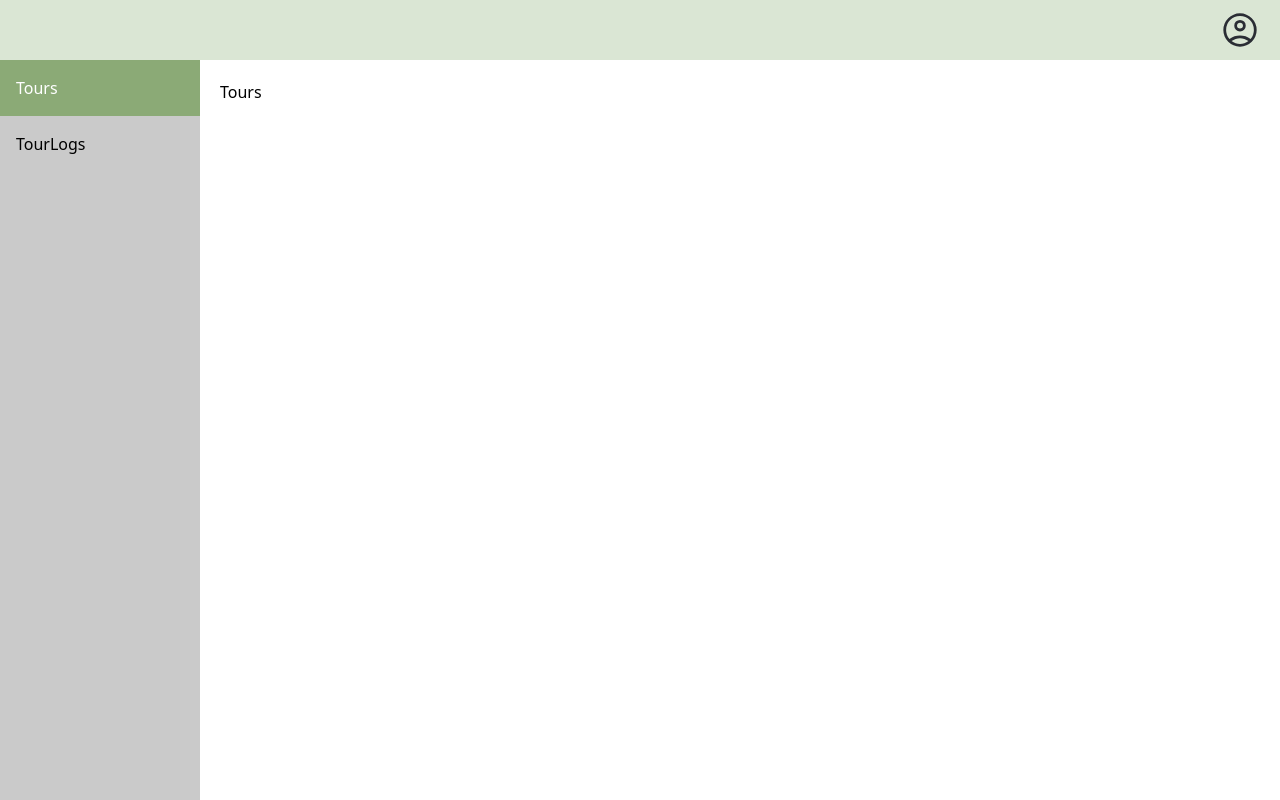
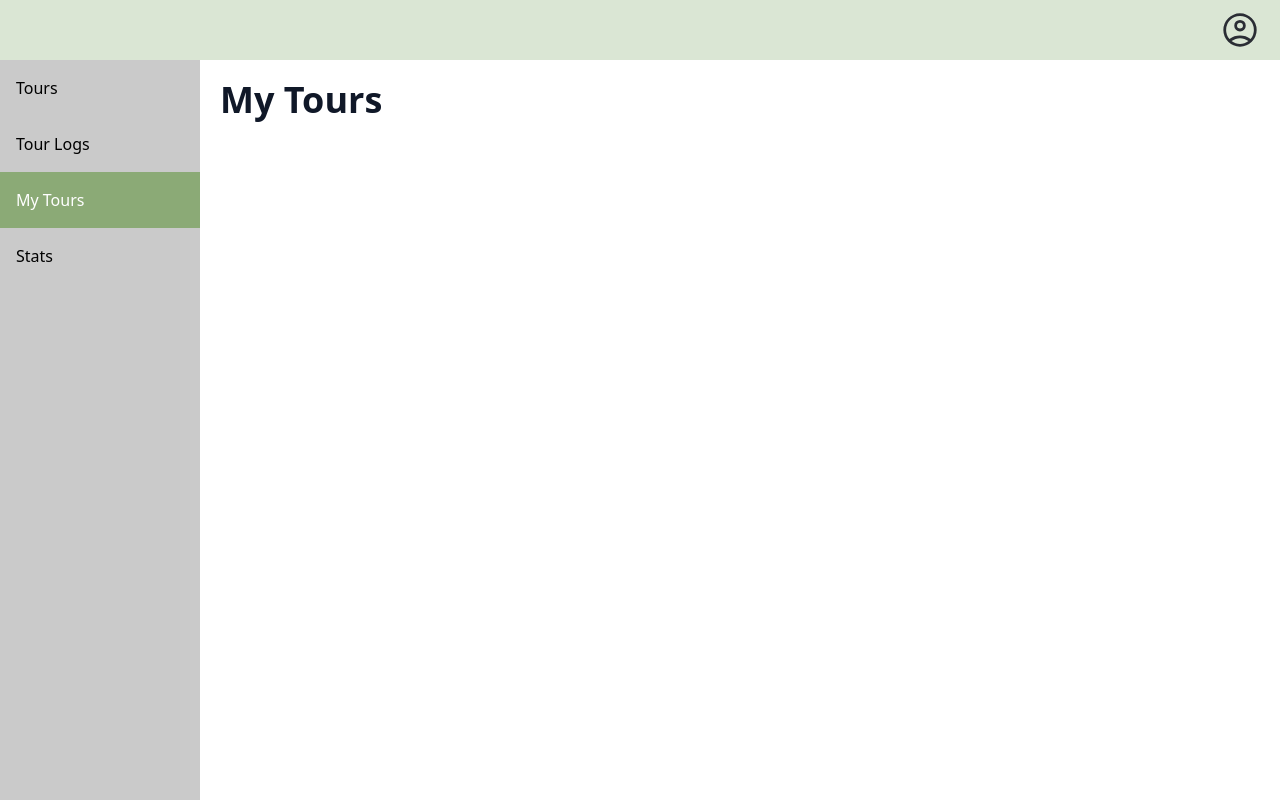
Before and after one commit to anjagfrerer/TourPlanner, an Angular app: page /myTours in a window 1280 px wide. Before the commit this address led to /. Built offline with nearby package versions, Linux system fonts and the light colour scheme.

Commit message:
Headings, all Sidebar Tabs

```diff
--- a/src/app/app.routes.ts
+++ b/src/app/app.routes.ts
@@ -1,9 +1,13 @@
 import { Routes } from '@angular/router';
 import { ToursPageComponent } from '../components/toursPage/toursPage';
 import { TourLogsPageComponent } from '../components/tourLogsPage/tourLogsPage';
+import { MyToursPageComponent } from '../components/myToursPage/myToursPage';
+import { StatsPageComponent } from '../components/statsPage/statsPage';
 
 export const routes: Routes = [
  { path: '', component: ToursPageComponent },
  { path: 'tourLogs', component: TourLogsPageComponent },
+ { path: 'myTours', component: MyToursPageComponent },
+ { path: 'stats', component: StatsPageComponent },
  { path: '**', redirectTo: '' },
 ];
--- /dev/null
+++ b/src/components/myToursPage/myToursPage.css
@@ -0,0 +1,3 @@
+.myToursPage {
+  margin: 0;
+}
--- /dev/null
+++ b/src/components/myToursPage/myToursPage.html
@@ -0,0 +1,4 @@
+<!-- View -->
+<section class="myToursPage">
+    <h1 class="text-4xl font-bold text-gray-900 mb-6">My Tours</h1>
+</section>
--- /dev/null
+++ b/src/components/myToursPage/myToursPage.vm.ts
@@ -0,0 +1,17 @@
+import { computed, Injectable, signal } from "@angular/core";
+
+@Injectable()
+export class MyToursPageViewModel {
+    title = 'MyToursPage';
+    // Model state as signals
+    count = signal(0);
+    doubled = computed(() => this.count() * 2);
+
+    // ViewModel behavior
+    increment(): void {
+        this.count.update(v => v + 1);
+    }
+    reset(): void {
+        this.count.set(0);
+    }
+}
--- a/src/components/sidebar/sidebar.html
+++ b/src/components/sidebar/sidebar.html
@@ -1,5 +1,7 @@
 <!-- View -->
 <section class="sidebar">
     <a routerLink="/" routerLinkActive="active" [routerLinkActiveOptions]="{ exact: true }">Tours</a>
-    <a routerLink="/tourLogs" routerLinkActive="active">TourLogs</a>
+    <a routerLink="/tourLogs" routerLinkActive="active">Tour Logs</a>
+    <a routerLink="/myTours" routerLinkActive="active">My Tours</a>
+    <a routerLink="/stats" routerLinkActive="active">Stats</a>
 </section>
--- /dev/null
+++ b/src/components/statsPage/statsPage.css
@@ -0,0 +1,3 @@
+.statsPage {
+  margin: 0;
+}
--- /dev/null
+++ b/src/components/statsPage/statsPage.html
@@ -0,0 +1,4 @@
+<!-- View -->
+<section class="statsPage">
+    <h1 class="text-4xl font-bold text-gray-900 mb-6">Stats</h1>
+</section>
--- /dev/null
+++ b/src/components/statsPage/statsPage.vm.ts
@@ -0,0 +1,17 @@
+import { computed, Injectable, signal } from "@angular/core";
+
+@Injectable()
+export class StatsPageViewModel {
+    title = 'StatsPage';
+    // Model state as signals
+    count = signal(0);
+    doubled = computed(() => this.count() * 2);
+
+    // ViewModel behavior
+    increment(): void {
+        this.count.update(v => v + 1);
+    }
+    reset(): void {
+        this.count.set(0);
+    }
+}
--- a/src/components/tourLogsPage/tourLogsPage.html
+++ b/src/components/tourLogsPage/tourLogsPage.html
@@ -1,4 +1,4 @@
 <!-- View -->
 <section class="tourLogsPage">
-    <h1>TourLogs</h1>
+    <h1 class="text-4xl font-bold text-gray-900 mb-6">Tour Logs</h1>
 </section>
--- a/src/components/toursPage/toursPage.html
+++ b/src/components/toursPage/toursPage.html
@@ -1,4 +1,4 @@
 <!-- View -->
 <section class="toursPage">
-    <h1>Tours</h1>
+    <h1 class="text-4xl font-bold text-gray-900 mb-6">Tours</h1>
 </section>
```
Also changed, not shown: src/components/myToursPage/myToursPage.ts (added, +12 -0 lines), src/components/statsPage/statsPage.ts (added, +12 -0 lines).
